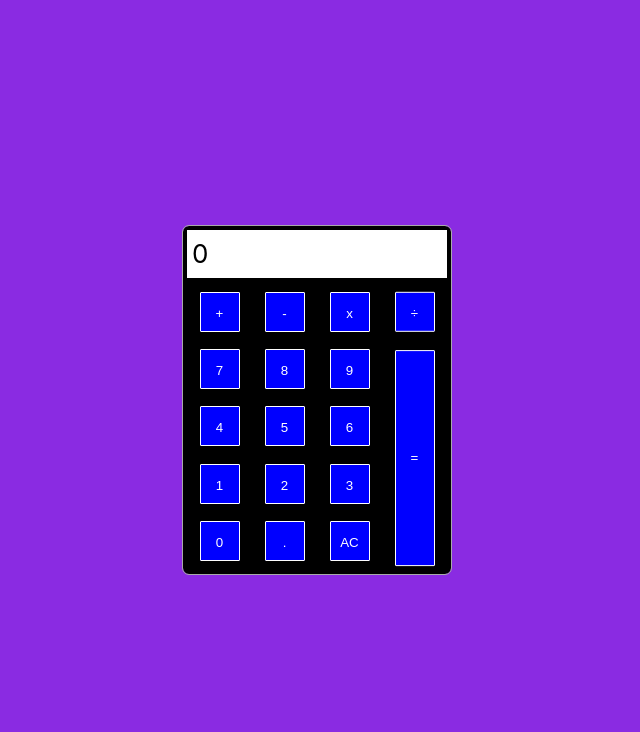
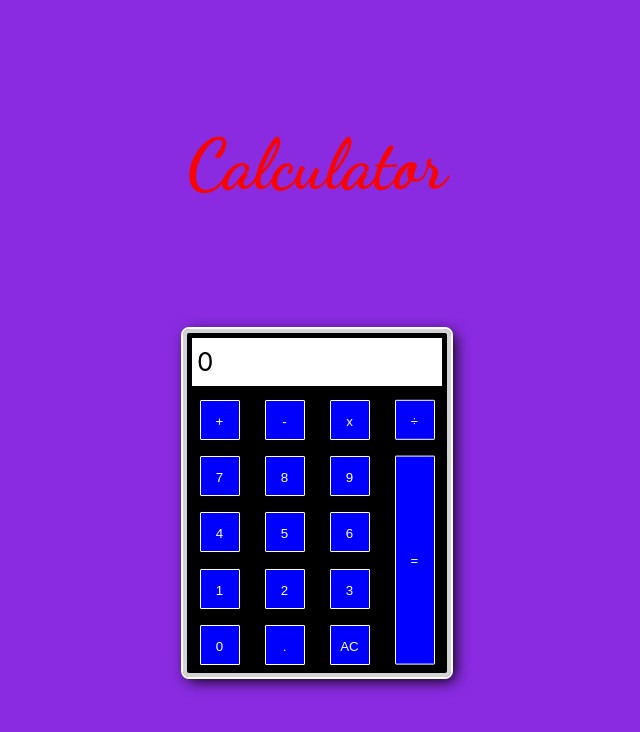
Before and after one commit to justinhorein/react_calculator, a React (Create React App) app: page / in a window 1280 px wide. Shown: the top 732 px of the page, without its empty margins (323-963 px from the left). Built offline with nearby package versions, Linux system fonts and the light colour scheme.

Commit message:
added header, refined border styling

```diff
--- a/src/App.css
+++ b/src/App.css
@@ -1,27 +1,40 @@
+@import url('https://fonts.googleapis.com/css2?family=Dancing+Script:wght@700&display=swap');
+
 .App {
   background-color: blueviolet;
   display: flex;
+  flex-direction: column;
   justify-content: center;
+  min-height: 215px;
   height: 100vh;
+}
+
+.Heading {
+  font-family: 'Dancing Script', cursive;
+  color: rgb(247, 5, 5);
+  font-size: 70px;
+
+  margin: auto auto 0%;
 }
 
 .calculator {
   background-color: black;
   color: white;
-  border: 4px solid black;
+  border: 4px solid lightgray;
   border-radius: 6px;
   display: flex;
   flex-direction: column;
   margin: auto;
   height: 340px;
   width: 260px;
-  outline: 1px solid darkgray;
+  outline: 2px solid white;
+  box-shadow: 4px 4px 15px 0px black;
 }
 
 .screen {
   height: 48px;
+  margin: 5px;
   background-color: white;
-  margin-bottom: 5px;
   color: black;
   vertical-align: middle;
   line-height: 48px;
@@ -77,7 +90,7 @@
 /* Equals Sign */
 .buttons .column-last button:last-child {
   display: inline-block;
-  height: 215.7px;
+  height: 209.1px;
   width: 40px;
   background-color: blue;
   /* Center Text */
@@ -85,7 +98,7 @@
   vertical-align: middle;
   line-height: 40px;
 
-  transform: translateY(27.1px);
+  transform: translateY(24.6px);
   border-radius: 1px;
 }
 
--- a/src/App.js
+++ b/src/App.js
@@ -118,6 +118,9 @@ function Calculator() {
   }
 
   return (
+    <>
+    <div className="Heading">Calculator</div>
+
     <div className="calculator">
       <div className="screen">
         { screen }
@@ -150,6 +153,7 @@ function Calculator() {
         </div>
       </div>
     </div>
+    </>
   );
 }
 
```
